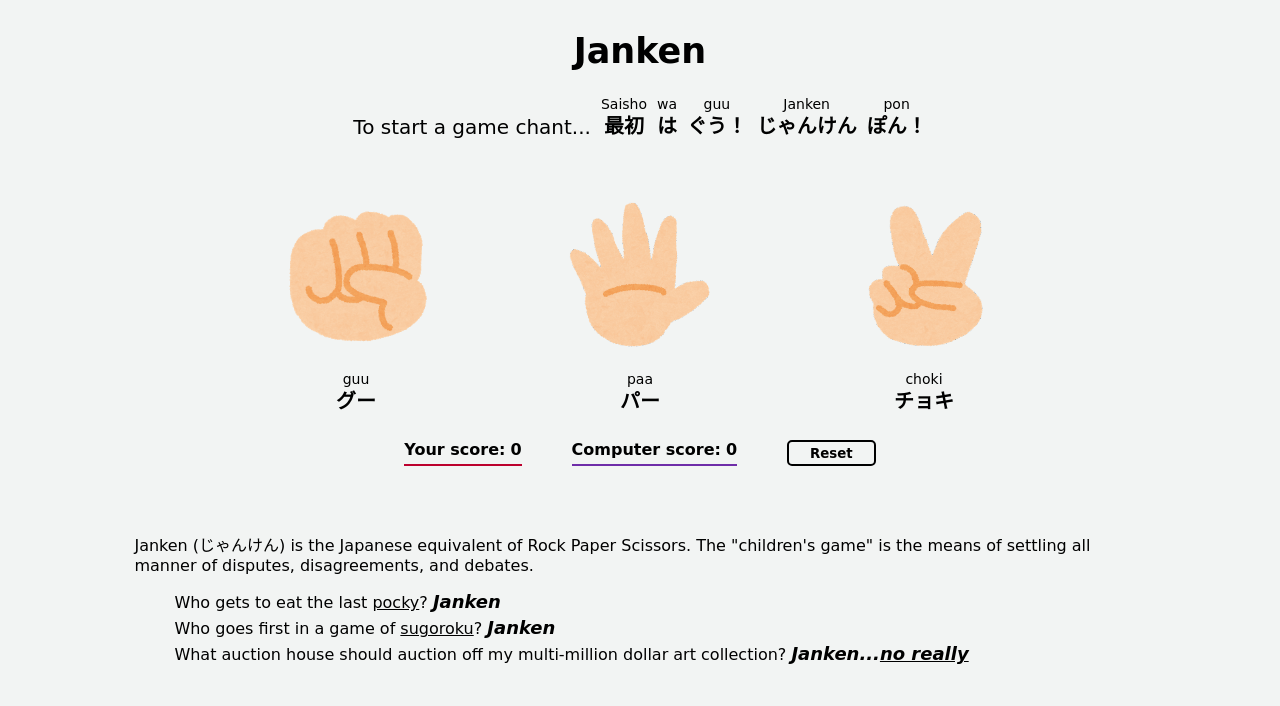
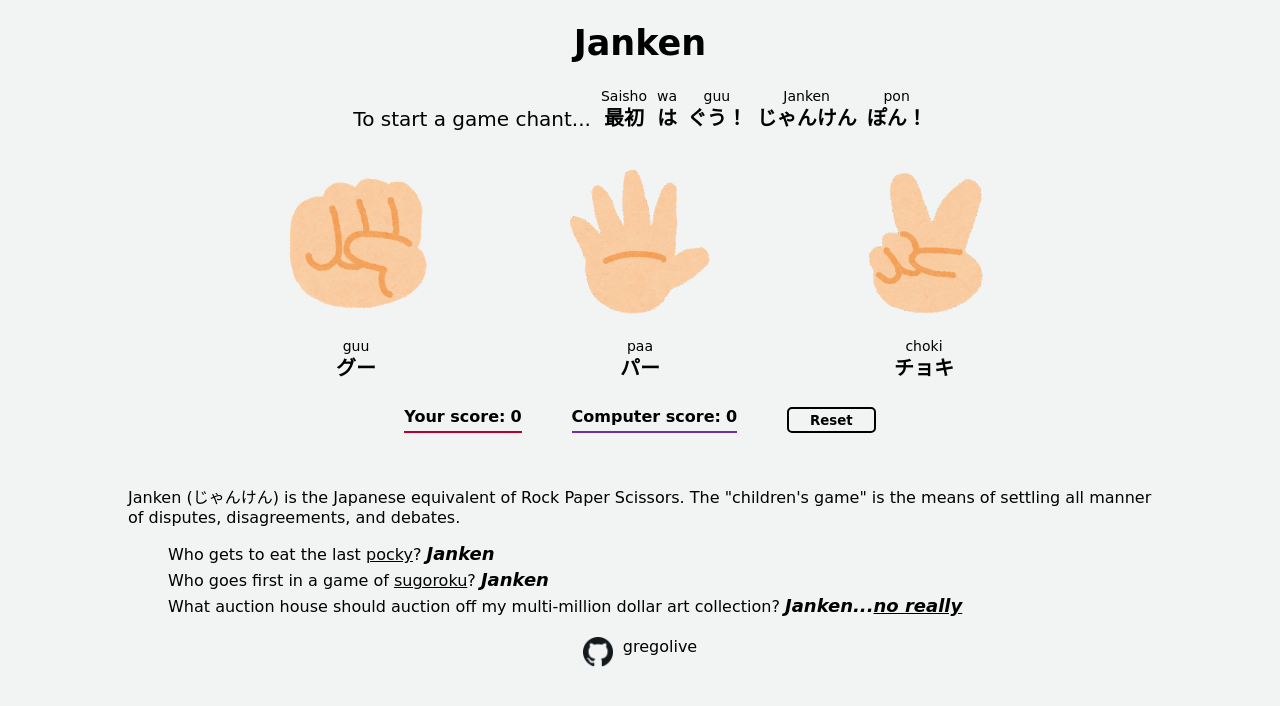
Before and after one commit to gregolive/janken, a plain HTML site: page index.html in a window 1280 px wide. Drawn offline with Linux system fonts and the light colour scheme; a web font is replaced by a local one.

Commit message:
Added logo github.png, move css into sub-directory, fine tuned html

```diff
--- a/style.css
+++ b/css/style.css
@@ -1,4 +1,12 @@
 @import url('https://fonts.googleapis.com/css2?family=Yomogi&display=swap');
+
+body {
+    display: flex;
+    flex-direction: column;
+    justify-content: space-between;
+    margin: 0;
+    padding: 0;
+}
 
 body, button {
     font-family: 'Yomogi', cursive;
@@ -17,14 +25,13 @@ h1 {
     font-size: 35px;
 }
 
-h1, .rules, #button-row {
+h1, .rules, #button-row, .link {
     display: flex;
     text-align: center;
     justify-content: center;
 }
 
 .rules {
-    padding-bottom: 25px;
     font-size: 20px;
     gap: 10px;
 }
@@ -71,7 +78,7 @@ img {
     cursor:pointer;
 }
 
-img:hover {
+.rps:hover {
     transform: translateY(-10px);
 }
 
@@ -133,7 +140,7 @@ h2 {
     display: flex;
     justify-content: center;
     align-content: center;
-    padding-top: 50px;
+    padding-top: 35px;
 }
 
 .definition, ul {
@@ -160,3 +167,28 @@ span {
     font-weight: bold;
     font-style: italic;
 }
+
+.link {
+    gap: 10px;
+    text-decoration: none;
+}
+
+.github {
+    height: 30px;
+    width: 30px;
+    margin: 0;
+    padding: 0;
+}
+
+.link:hover {
+    animation: push 0.3s linear 1;
+}
+
+@keyframes push{
+    50%  {transform: scale(0.8);}
+  }
+
+.author {
+    margin: 0;
+    padding: 0;
+}
--- a/index.html
+++ b/index.html
@@ -5,7 +5,7 @@
     <meta http-equiv="X-UA-Compatible" content="IE=edge">
     <meta name="viewport" content="width=device-width, initial-scale=1.0">
     <title>Janken</title>
-    <link rel="stylesheet" href="style.css">
+    <link rel="stylesheet" href="../css/style.css">
 
     <link rel="preconnect" href="https://fonts.googleapis.com">
     <link rel="preconnect" href="https://fonts.gstatic.com" crossorigin>
@@ -48,7 +48,7 @@
         <div id="button-row">
             <div>
                 <button class="image-button" id="rock">
-                    <img src="../img/janken-gu.png" alt="">
+                    <img class="rps" src="../img/janken-gu.png" alt="rock guu">
                 </button>
                 <div class="subtext">
                     <p class="furigana">guu</p>
@@ -58,7 +58,7 @@
 
             <div>
                 <button class="image-button" id="paper">
-                    <img src="../img/janken-pa.png" alt="">
+                    <img class="rps" src="../img/janken-pa.png" alt="paper paa">
                 </button>
                 <div class="subtext">
                     <p class="furigana">paa</p>
@@ -68,7 +68,7 @@
 
             <div>
                 <button class="image-button" id="scissors">
-                    <img src="../img/janken-choki.png" alt="">
+                    <img class="rps" src="../img/janken-choki.png" alt="scissors choki">
                 </button>
                 <div class="subtext">
                     <p class="furigana">choki</p>
@@ -94,7 +94,6 @@
             </div>
         </div>
 
-        <!-- Explanation of the game -->
         <div class="definition">
             <p>Janken (じゃんけん) is the Japanese equivalent of Rock Paper Scissors. The "children's game" is the
                     means of settling all manner of disputes, disagreements, and debates.</p>
@@ -106,21 +105,11 @@
                     href="https://www.nytimes.com/2005/04/29/arts/design/rock-paper-payoff-childs-play-wins-auction-house-an-art-sale.html" target="_blank">no really</a></span></li>
         </ul>
     </div>
-
-    <!--
-        <div class="rules">
-            <p class="english-rules">Tie! So we chant...</p>
-            <div class="jp-en">
-                <p class="furigana">Aiko</p>
-                <p class="jp">相子</p>
-            </div>
-            <div class="jp-en">
-                <p class="furigana">desho&nbsp&nbsp</p>
-                <p class="jp">でしょ！</p>
-            </div>
-        </div>
-    -->
-
-
+    <footer>
+        <a href="" class="link">
+            <img class="github" src="../img/github.png" alt="GitHub logo">
+            <p class="author">gregolive</p>
+        </a>
+    </footer>
 </body>
 </html>
```
Also changed, not shown: img/github.png (added), 2 other files.
